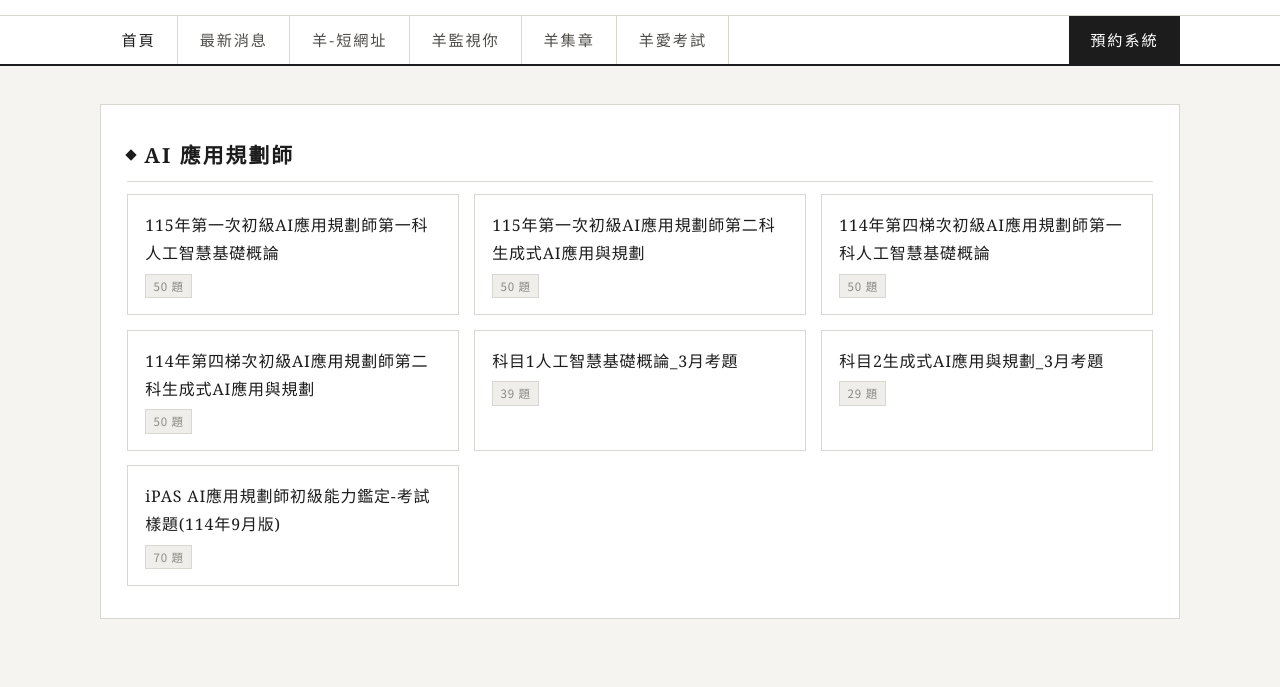
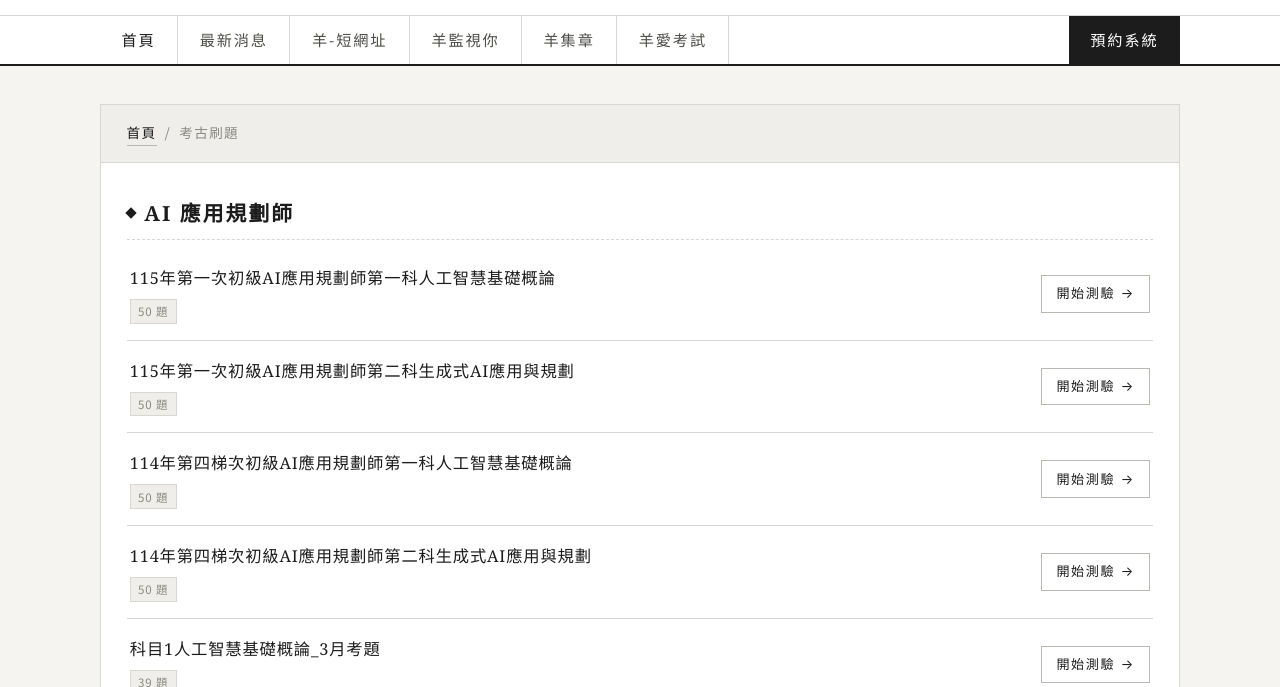
Before and after one commit to Nasir-Studio/Portal_Front, an Astro site: page /pastpapers in a window 1280 px wide. Shown: the part 113-800 px from the top of the page. Built offline with nearby package versions, Linux system fonts and the light colour scheme; Astro itself is replaced by a stand-in of ours.

Commit message:
考古刷題改文章式排版、Side Project 移除相機與 FocusClock、手機隱藏服務連結
- Side Project：移除羊家門前有相機與 FocusClock（保留 NYTools、NTUB 稽核）
- 考古刷題：選單由方塊 grid 改為文章式條列（一片一片、全寬、點開即測），
  新增「首頁 / 考古刷題」麵包屑導覽
- 手機 RWD（≤900px）：隱藏服務連結模組，考古刷題保留顯示

```diff
--- a/src/pages/pastpapers.astro
+++ b/src/pages/pastpapers.astro
@@ -4,9 +4,16 @@ import BaseLayout from '../layouts/BaseLayout.astro';
 
 <BaseLayout title="考古刷題 ｜ 羊家的入口">
   <div class="quiz container" id="quiz-app">
-    <div id="view-select"></div>
-    <div id="view-quiz" style="display:none"></div>
-    <div id="view-result" style="display:none"></div>
+    <nav class="quiz-nav" aria-label="麵包屑">
+      <a href="/">首頁</a>
+      <span class="quiz-nav-sep" aria-hidden="true">/</span>
+      <span class="quiz-nav-current" aria-current="page">考古刷題</span>
+    </nav>
+    <div class="quiz-body">
+      <div id="view-select"></div>
+      <div id="view-quiz" style="display:none"></div>
+      <div id="view-result" style="display:none"></div>
+    </div>
   </div>
 </BaseLayout>
 
@@ -17,6 +24,38 @@ import BaseLayout from '../layouts/BaseLayout.astro';
     border: 1px solid var(--border);
     margin-top: 2.4rem;
     margin-bottom: 3.5rem;
+  }
+
+  .quiz-nav {
+    display: flex;
+    align-items: center;
+    gap: 0.5rem;
+    padding: 1rem 1.6rem;
+    background: var(--bg-soft);
+    border-bottom: 1px solid var(--border);
+    font-size: 0.85rem;
+    letter-spacing: 0.1em;
+  }
+
+  .quiz-nav a {
+    color: var(--ink);
+    border-bottom: 1px solid var(--border-strong);
+    transition: border-color var(--t), color var(--t);
+  }
+
+  .quiz-nav a:hover {
+    border-color: var(--ink);
+  }
+
+  .quiz-nav-sep {
+    color: var(--ink-3);
+  }
+
+  .quiz-nav-current {
+    color: var(--ink-3);
+  }
+
+  .quiz-body {
     padding: 2rem 1.6rem;
   }
 
@@ -32,12 +71,17 @@ import BaseLayout from '../layouts/BaseLayout.astro';
     font-size: 1.3rem;
     font-weight: 600;
     letter-spacing: 0.1em;
-    margin: 2rem 0 0.75rem;
-    padding-bottom: 0.5rem;
-    border-bottom: 1px solid var(--border);
+    margin: 0 0 0.5rem;
+    padding: 1.4rem 0 0.5rem;
+    border-bottom: 1px dashed var(--border);
     display: flex;
     align-items: center;
     gap: 0.6rem;
+  }
+
+  .cat-heading:first-child {
+    margin-top: 0;
+    padding-top: 0;
   }
 
   .cat-heading::before {
@@ -48,40 +92,35 @@ import BaseLayout from '../layouts/BaseLayout.astro';
     transform: rotate(45deg);
   }
 
-  .cat-heading:first-child {
-    margin-top: 0;
+  .bank-row {
+    display: flex;
+    align-items: center;
+    justify-content: space-between;
+    gap: 1rem;
+    padding: 1rem 0.2rem;
+    border-bottom: 1px solid var(--border);
+    cursor: pointer;
+    transition: background var(--t), border-color var(--t);
   }
 
-  .quiz-grid {
-    display: grid;
-    grid-template-columns: repeat(auto-fill, minmax(260px, 1fr));
-    gap: 0.9rem;
+  .bank-row:hover {
+    background: var(--bg-soft);
   }
 
-  .qcard {
-    background: var(--surface);
-    border: 1px solid var(--border);
-    padding: 1rem 1.1rem;
-    cursor: pointer;
-    transition: background var(--t), border-color var(--t);
-    display: flex;
-    flex-direction: column;
-    gap: 0.4rem;
+  .bank-main {
+    min-width: 0;
   }
 
-  .qcard:hover {
-    background: var(--bg-soft);
-    border-color: var(--border-strong);
+  .bank-title {
+    font-weight: 500;
+    font-size: 1.02rem;
+    font-family: var(--font-serif);
+    letter-spacing: 0.05em;
+    color: var(--ink);
+    margin-bottom: 0.4rem;
   }
 
-  .qcard-title {
-    font-weight: 500;
-    font-size: 1rem;
-    font-family: var(--font-serif);
-    letter-spacing: 0.05em;
-  }
-
-  .qcard-meta {
+  .bank-meta {
     display: flex;
     gap: 0.5rem;
     align-items: center;
@@ -98,6 +137,25 @@ import BaseLayout from '../layouts/BaseLayout.astro';
   }
 
   .badge-score {
+    background: var(--ink);
+    color: var(--white);
+    border-color: var(--ink);
+  }
+
+  .bank-open {
+    display: flex;
+    align-items: center;
+    gap: 0.35rem;
+    flex-shrink: 0;
+    font-size: 0.82rem;
+    letter-spacing: 0.12em;
+    color: var(--ink);
+    border: 1px solid var(--border-strong);
+    padding: 0.4rem 0.9rem;
+    transition: background var(--t), color var(--t), border-color var(--t);
+  }
+
+  .bank-row:hover .bank-open {
     background: var(--ink);
     color: var(--white);
     border-color: var(--ink);
@@ -342,11 +400,18 @@ import BaseLayout from '../layouts/BaseLayout.astro';
     #quiz-app {
       margin-top: 1.2rem;
       margin-bottom: 2.5rem;
+    }
+
+    .quiz-nav {
+      padding: 0.8rem 1rem;
+    }
+
+    .quiz-body {
       padding: 1.2rem 0.9rem;
     }
 
-    .quiz-grid {
-      grid-template-columns: 1fr;
+    .bank-row {
+      padding: 0.9rem 0.1rem;
     }
   }
 </style>
@@ -400,19 +465,21 @@ import BaseLayout from '../layouts/BaseLayout.astro';
     });
     let html = '';
     for (const [cat, banks] of Object.entries(cats)) {
-      html += `<div class="cat-heading">${cat}</div><div class="quiz-grid">`;
+      html += `<div class="cat-heading">${cat}</div>`;
       banks.forEach((b) => {
         const h = hist[b.bankId];
         const badge = h ? `<span class="badge badge-score">${h.score}/${h.total}</span>` : '';
-        html += `<div class="qcard" data-bid="${b.bankId}">
-          <div class="qcard-title">${b.bankName}</div>
-          <div class="qcard-meta"><span class="badge">載入中...</span>${badge}</div>
+        html += `<div class="bank-row" data-bid="${b.bankId}">
+          <div class="bank-main">
+            <div class="bank-title">${b.bankName}</div>
+            <div class="bank-meta"><span class="badge">載入中...</span>${badge}</div>
+          </div>
+          <span class="bank-open">開始測驗 <span aria-hidden="true">→</span></span>
         </div>`;
       });
-      html += '</div>';
     }
     $select.innerHTML = html;
-    $select.querySelectorAll('.qcard').forEach((c) => {
+    $select.querySelectorAll('.bank-row').forEach((c) => {
       c.addEventListener('click', () => startQuiz(c.dataset.bid));
     });
     registry.forEach(async (b) => {
```
Also changed, not shown: src/pages/index.astro (+5 -11 lines).
